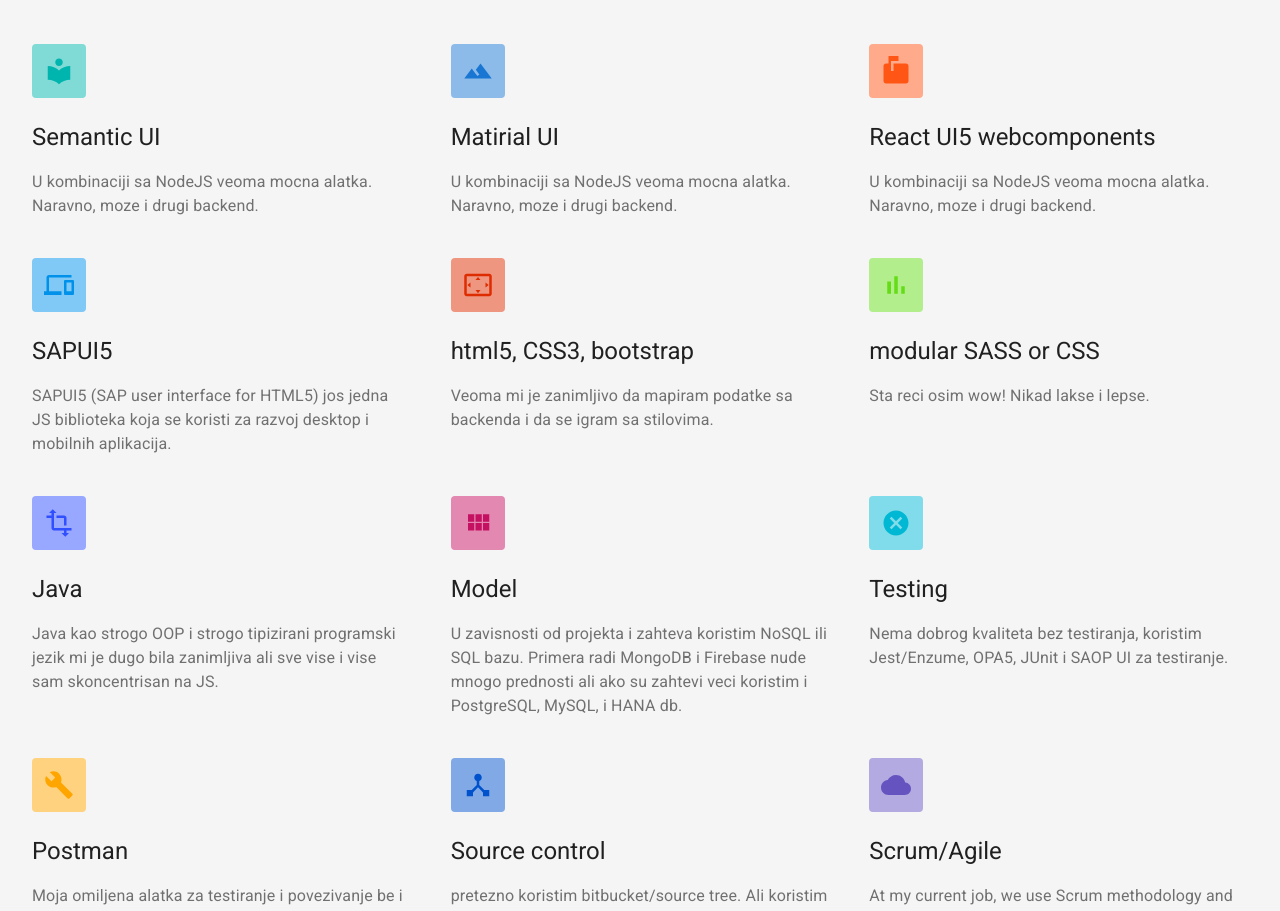
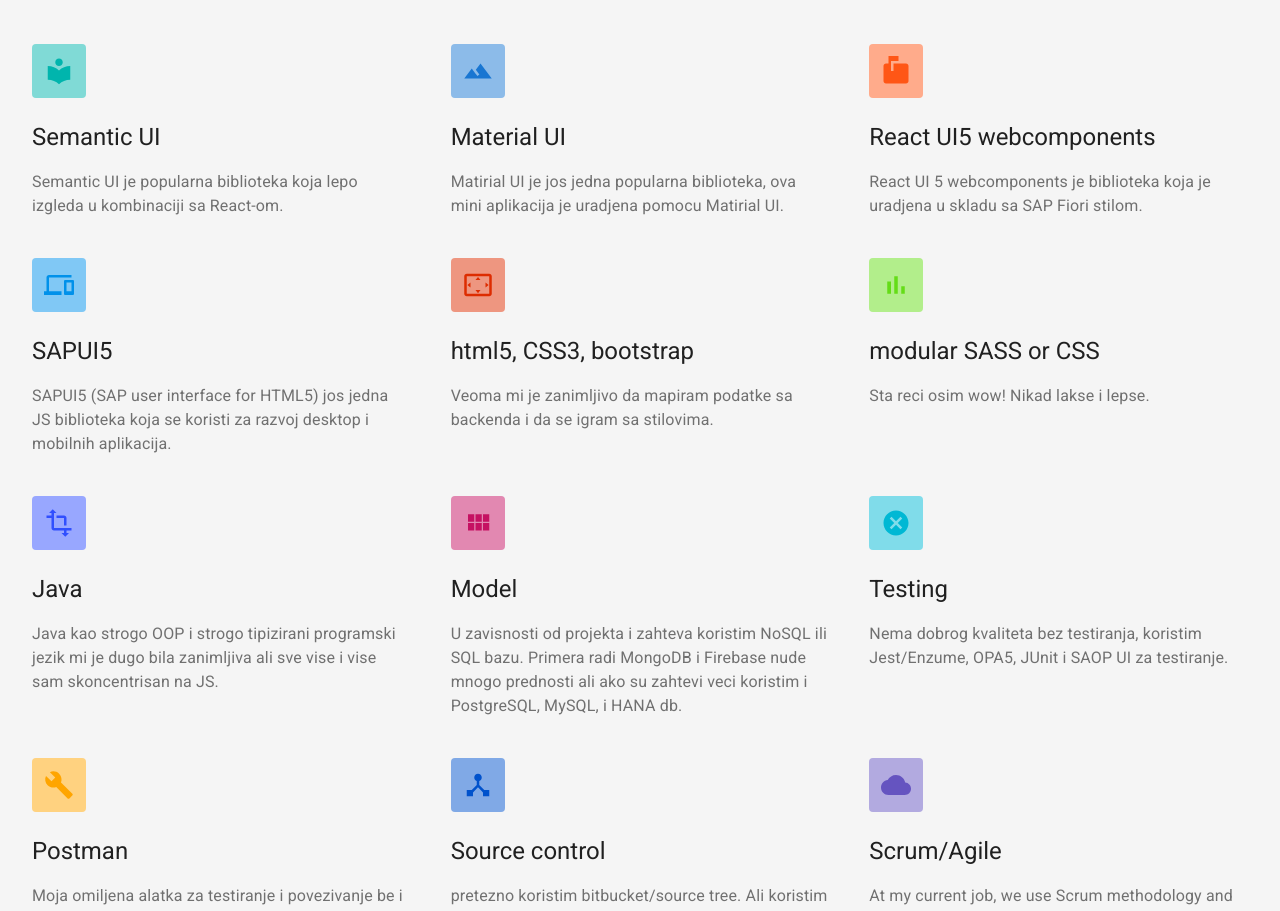
Before and after one commit to predragstosic1985/resume, a React (Create React App) app in the folder client/: page / in a window 1280 px wide. Shown: the part 1421-2332 px from the top of the page. Built offline with nearby package versions, Linux system fonts and the light colour scheme; no server answers; a web font is replaced by a local one.

Commit message:
Libs description

```diff
--- a/client/src/Components/FeatureSection.jsx
+++ b/client/src/Components/FeatureSection.jsx
@@ -53,15 +53,19 @@
   {
     color: "#00b5ad",
     headline: "Semantic UI",
-    text: <FormattedMessage id="FeatureSection.react" defaultMessage="React" />,
+    text: (
+      <FormattedMessage id="FeatureSection.Semantic" defaultMessage="React" />
+    ),
     icon: <LocalLibraryIcon style={{ fontSize: iconSize }} />,
     mdDelay: "200",
     smDelay: "200",
   },
   {
     color: "#1976d2",
-    headline: "Matirial UI",
-    text: <FormattedMessage id="FeatureSection.react" defaultMessage="React" />,
+    headline: "Material UI",
+    text: (
+      <FormattedMessage id="FeatureSection.Material" defaultMessage="React" />
+    ),
     icon: <FilterHdrIcon style={{ fontSize: iconSize }} />,
     mdDelay: "200",
     smDelay: "200",
@@ -69,7 +73,12 @@
   {
     color: "#FF5616",
     headline: "React UI5 webcomponents",
-    text: <FormattedMessage id="FeatureSection.react" defaultMessage="React" />,
+    text: (
+      <FormattedMessage
+        id="FeatureSection.webcomponents"
+        defaultMessage="React"
+      />
+    ),
     icon: <MarkunreadMailboxIcon style={{ fontSize: iconSize }} />,
     mdDelay: "200",
     smDelay: "200",
--- a/client/src/lang/de.json
+++ b/client/src/lang/de.json
@@ -13,6 +13,9 @@
     "FeatureSection.testing": "Gute Qualität bringt viel Testabdeckung mit sich. Ich habe Jest / Enzyme, OPA5, JUnit und SAOP UI verwendet.",
     "FeatureSection.postman": "Mein Lieblingswerkzeug, wenn ich Backend mit Frontend verbinde.",
     "FeatureSection.control": "Die meiste Zeit benutze ich Bitbucket / Source Tree. Ich benutze aber auch GitHub und Git Bash.",
+    "FeatureSection.Semantic": "Semantic ist eine beliebte UI-Bibliothek, die sehr schön in Kombination mit React ist.",
+    "FeatureSection.Material": "Material UI ist eine weitere beliebte Bibliothek, diese Mini-Anwendung wird mit Material UI erstellt",
+    "FeatureSection.webcomponents": "React UI 5 Web Components ist eine Bibliothek, die im Stil von SAP Fiori erstellt wurde.",
     "Footer.send": "Nachricht senden",
     "Footer.network": "Soziale Netzwerke",
     "Footer.networkMore": "Weitere Infos über mich in sozialen Netzwerken.",
--- a/client/src/lang/en.json
+++ b/client/src/lang/en.json
@@ -13,6 +13,9 @@
     "FeatureSection.testing": "Good quality comes with a lot of testing coverage. I used Jest/Enzyme, OPA5, JUnit, and SAOP UI.",
     "FeatureSection.postman": "My favorite tool when I am connecting backend to frontend.",
     "FeatureSection.control": "Most of my time I am using bitbucket/source tree. But I also use GitHub and git bash.",
+    "FeatureSection.Semantic": "Semantic is a popular UI library very nice in combination with React.",
+    "FeatureSection.Material": "Material UI is another popular library, this mini-application is made using Material UI",
+    "FeatureSection.webcomponents": "React UI 5 web components is a library that is made in accordance with the SAP Fiori style.",
     "Footer.send": "Send message",
     "Footer.network": "Social networks",
     "Footer.networkMore": "More info about me on social networks.",
--- a/client/src/lang/sr.json
+++ b/client/src/lang/sr.json
@@ -13,6 +13,9 @@
     "FeatureSection.testing": "Nema dobrog kvaliteta bez testiranja, koristim Jest/Enzume, OPA5, JUnit i SAOP UI za testiranje.",
     "FeatureSection.postman": "Moja omiljena alatka za testiranje i povezivanje be i fe.",
     "FeatureSection.control": "pretezno koristim  bitbucket/source tree. Ali koristim aktivno i github, i git bash",
+    "FeatureSection.Semantic": "Semantic UI je popularna biblioteka koja lepo izgleda u kombinaciji sa React-om.",
+    "FeatureSection.Material": "Matirial UI je jos jedna popularna biblioteka, ova mini aplikacija je uradjena pomocu Matirial UI.",
+    "FeatureSection.webcomponents": "React UI 5 webcomponents je biblioteka koja je uradjena u skladu sa SAP Fiori stilom.",
     "Footer.send": "Posalji poruku",
     "Footer.network": "Drustvene mreze",
     "Footer.networkMore": "Vise o meni na drustvenim mrezama.",
```
Also changed, not shown: client/src/README.md.
